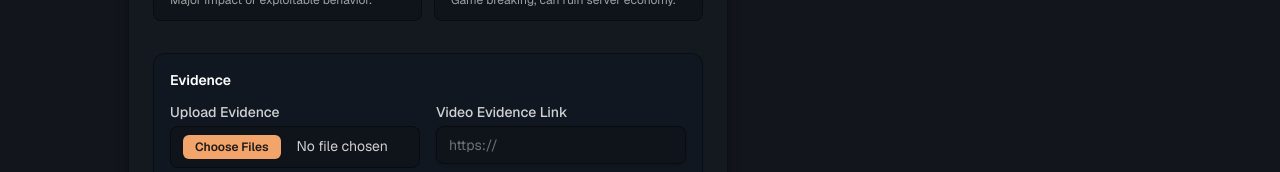
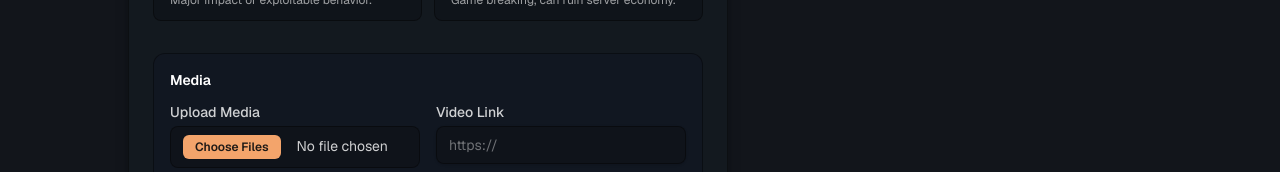
Before and after one commit to KennelyRay/TheCampBugHunter, a Next.js app in the folder camp-bug-hunter/: page /report/new in a window 1280 px wide. Shown: the part 1199-1371 px from the top of the page. Built offline with nearby package versions, Linux system fonts and the light colour scheme.

Commit message:
Synced the database to the frontend

```diff
--- a/camp-bug-hunter/src/app/report/new/page.tsx
+++ b/camp-bug-hunter/src/app/report/new/page.tsx
@@ -205,10 +205,10 @@ export default function NewReportPage() {
               </div>
             </div>
             <div className="rounded-xl border border-black/40 bg-[#121722]/80 p-4">
-              <div className="text-sm font-semibold text-white">Evidence</div>
+              <div className="text-sm font-semibold text-white">Media</div>
               <div className="mt-3 grid gap-4 sm:grid-cols-2">
                 <div>
-                  <label className="block text-sm font-medium text-white/80">Upload Evidence</label>
+                  <label className="block text-sm font-medium text-white/80">Upload Media</label>
                   <input
                     className="mt-1 w-full rounded-lg border border-black/40 bg-[#0f131a]/80 px-3 py-2 text-sm text-white/80 file:mr-4 file:rounded-md file:border-0 file:bg-[#f3a46b] file:px-3 file:py-1 file:text-xs file:font-semibold file:text-[#1f1a16] hover:file:bg-[#ee9960]"
                     type="file"
@@ -218,7 +218,7 @@ export default function NewReportPage() {
                   <p className="mt-2 text-xs text-white/50">Screenshots, logs, or ZIP files work best.</p>
                 </div>
                 <div>
-                  <label className="block text-sm font-medium text-white/80">Video Evidence Link</label>
+                  <label className="block text-sm font-medium text-white/80">Video Link</label>
                   <input
                     className="mt-1 w-full rounded-lg border border-black/40 bg-[#0f131a]/80 px-3 py-2 text-sm text-white/90 shadow-sm outline-none ring-1 ring-transparent transition focus-visible:ring-2 focus-visible:ring-[#f3a46b] placeholder:text-white/40"
                     placeholder="https://"
--- a/camp-bug-hunter/src/app/report/page.tsx
+++ b/camp-bug-hunter/src/app/report/page.tsx
@@ -58,8 +58,8 @@ export default function ReportIntroPage() {
             <div>
               <div className="text-sm font-semibold text-white">Attach relevant screenshots, videos, or logs if available.</div>
               <ul className="mt-2 list-disc space-y-1 pl-5 text-sm text-white/70">
-                <li>Videos should sent via: Medal, Streamable, or Youtube Link (Try to keep video as short as possible).</li>
-                <li>If you have console logs and and Images Compress them to a ZIP fil before uploading to evidence field.</li>
+                <li>Send videos via Medal, Streamable, or YouTube, and keep them short.</li>
+                <li>If you have console logs or images, compress them to a ZIP file before uploading to the media field.</li>
               </ul>
             </div>
             <div>
```
